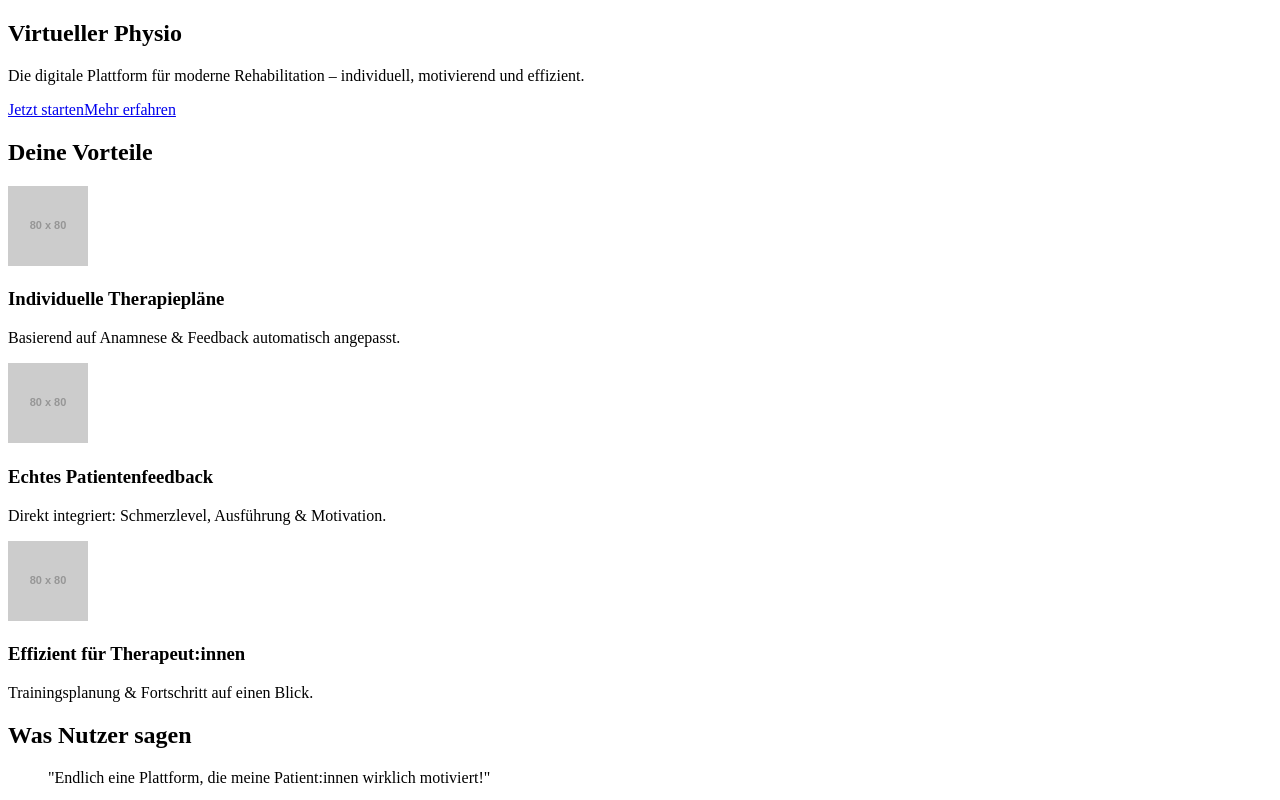
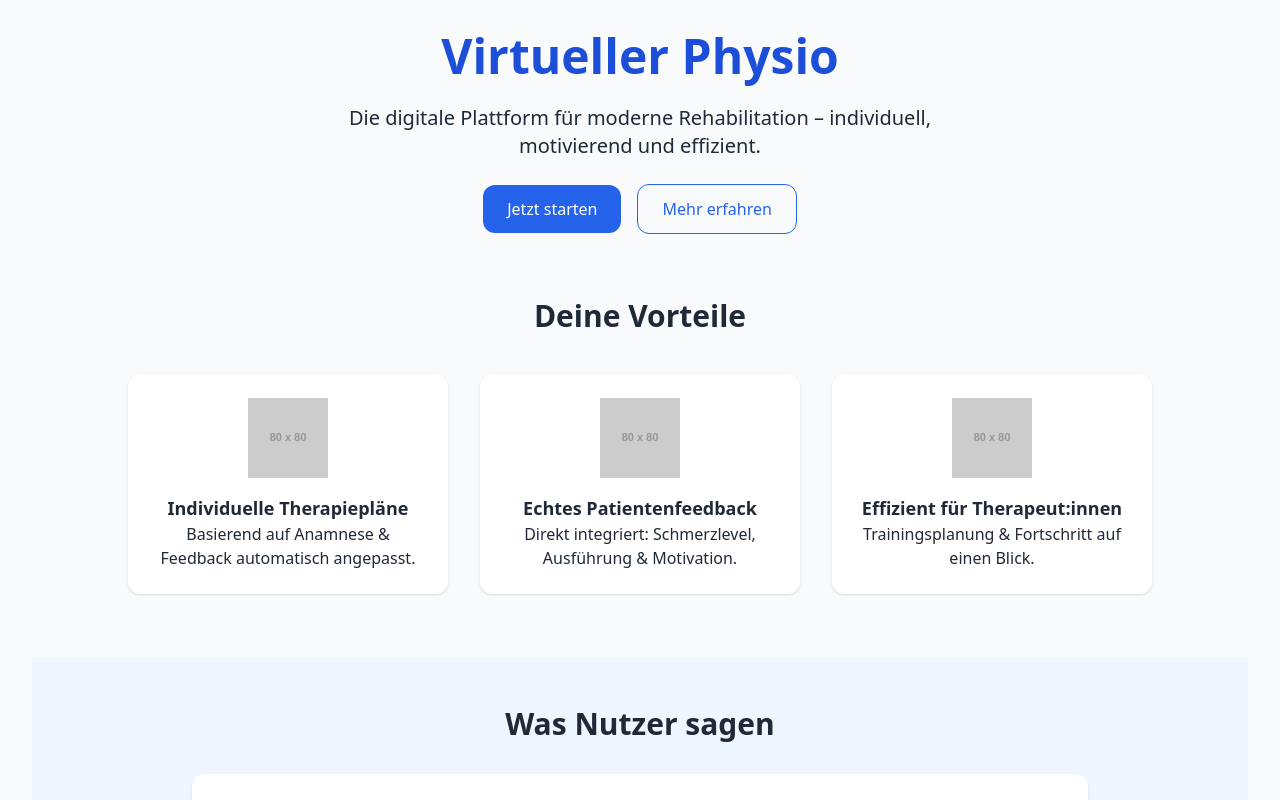
Before and after one commit to Lemonsoft-creator/virtual-physio, a Next.js app: page / in a window 1280 px wide. Shown: the top 800 px of the page. Built offline with nearby package versions, Linux system fonts and the light colour scheme.

Commit message:
Update layout.tsx

```diff
--- a/app/layout.tsx
+++ b/app/layout.tsx
@@ -1,14 +1,10 @@
-export default function RootLayout({
-  children,
-}: {
-  children: React.ReactNode
-}) {
+import "./globals.css";
+
+export default function RootLayout({ children }: { children: React.ReactNode }) {
   return (
     <html lang="de">
       <head />
-      <body className="bg-gray-50 text-gray-900">
-        {children}
-      </body>
+      <body className="bg-gray-50">{children}</body>
     </html>
-  )
+  );
 }
```
